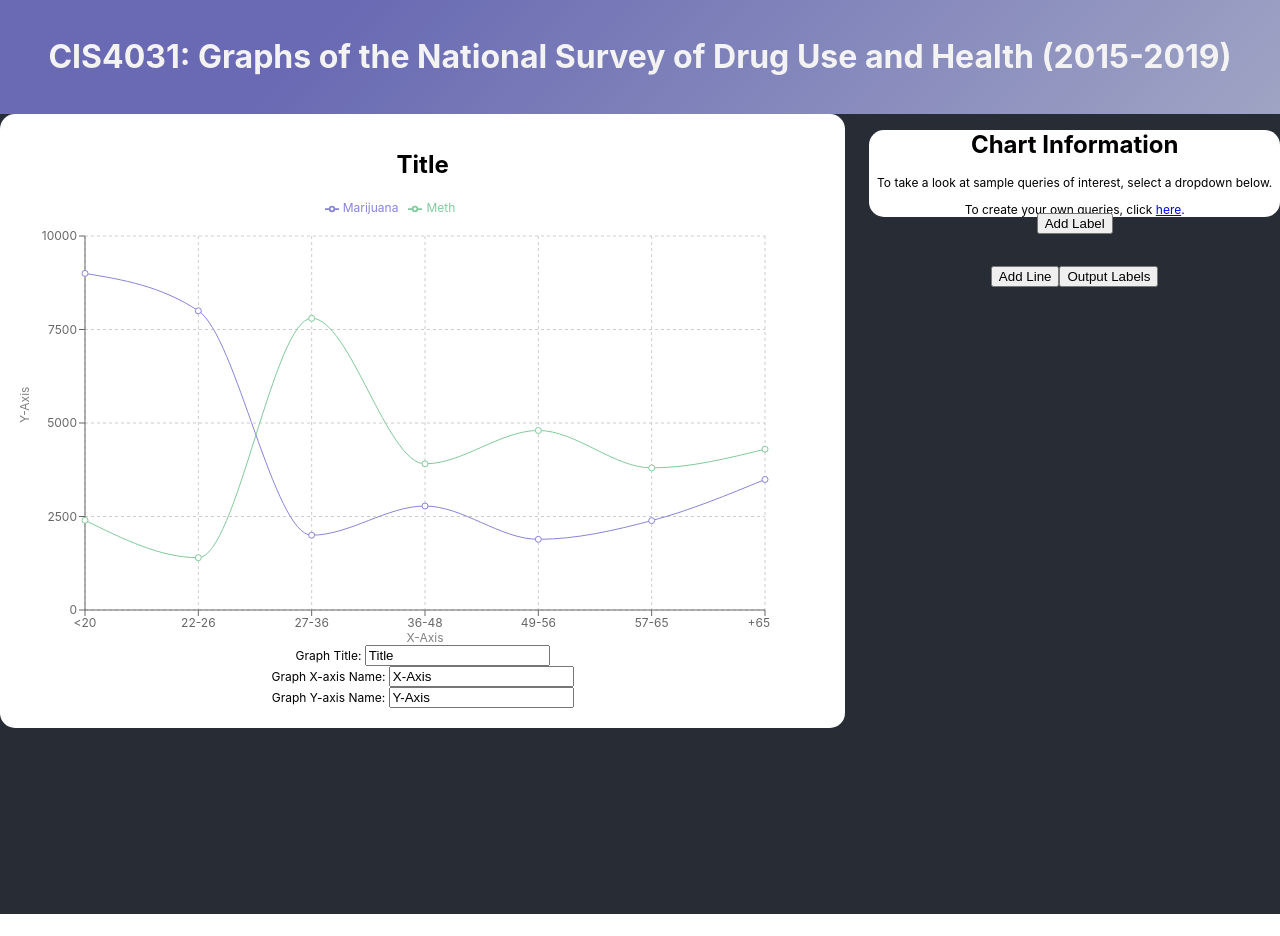
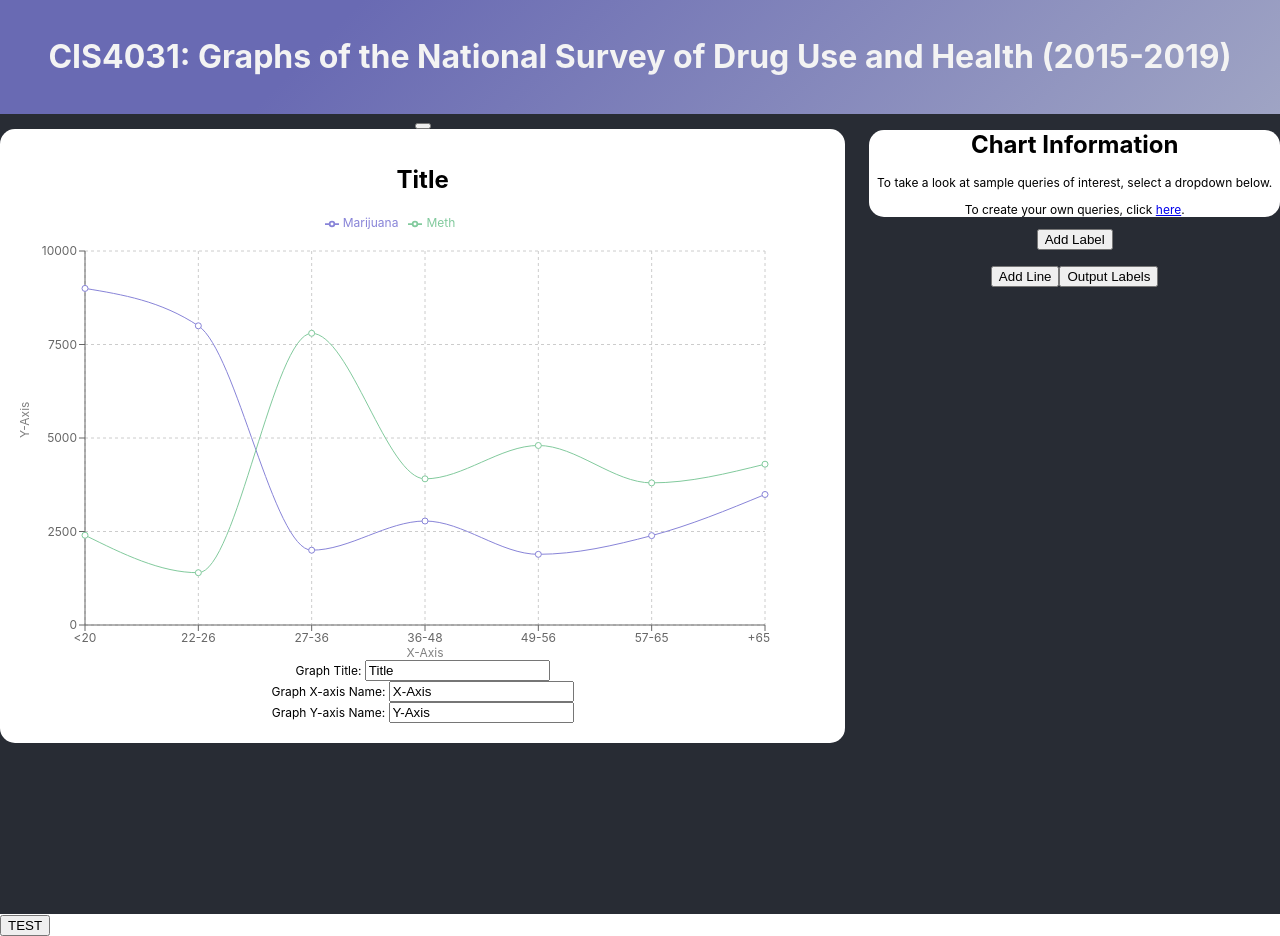
Before and after one commit to LunafreyaNguyen/DrugsDataCIS4031, a React (Create React App) app in the folder frontend/: page / in a window 1280 px wide. Before the commit the page ends 914 px from the top, so only its background shows below. Built offline with nearby package versions, Linux system fonts and the light colour scheme.

Commit message:
Fix Graph

```diff
--- a/frontend/src/App.js
+++ b/frontend/src/App.js
@@ -9,7 +9,8 @@ function App() {
   return (  // Returns the HTML to "inject"
       <>
           <Title/>
-          <Graph/>
+          <Graph />
+          <Test/>
       </>
   );
 }
--- a/frontend/src/Test.js
+++ b/frontend/src/Test.js
@@ -1,5 +1,5 @@
 import React from "react";
-import { useEffect } from 'react';
+import { useEffect,useState } from 'react';
 import { useDispatch, useSelector } from 'react-redux';
 import { getQR } from './components/calls/actions/queryActions.js';
 
@@ -8,20 +8,20 @@ import { getQR } from './components/calls/actions/queryActions.js';
 
 
 const Test = () => {
+    const [d, setD] = useState(0);
 
-    const data = { query: 'select * from response_meaning where questionID=55' };
+    const data = { query: 'select * from response_meaning where questionId=55' };
     const dispatch = useDispatch();
-    useEffect(() => {
-        console.log(dispatch);
-    }, [dispatch]);
+
 
     const backlogs = useSelector((state) => {
-        console.log(state)
+        console.log(state);
+        console.log(d);
         return;
     });
     return (
         <>
-            <button onClick={() => { console.log("Button Clicked"); dispatch(getQR(data)); } }>
+            <button onClick={() => { console.log("Button Clicked"); dispatch(getQR(data)); setD(d+1) } }>
                 TEST
             </button>
         </>
--- a/frontend/src/components/graph/Chart.js
+++ b/frontend/src/components/graph/Chart.js
@@ -5,10 +5,7 @@ import { data } from './testData';    // Importing test data from testData.js
 import { LineChart, Line, XAxis, YAxis, CartesianGrid, Tooltip, Legend } from "recharts"; //Importing recharts objects
 
 
-function Chart({data2}) {
-    const [title, setTitle] = useState('Title');
-    const [xaxis, setXaxis] = useState('X-Axis');
-    const [yaxis, setYaxis] = useState('Y-Axis');
+function Chart({ data2,title,setTitle,xaxis,setXaxis,yaxis,setYaxis,lines }) {
     /*const [date, setDate] = useState('Title');
     const [date, setDate] = useState('X-Axis');
     const [date, setDate] = useState('Y-Axis');*/
@@ -18,11 +15,14 @@ function Chart({data2}) {
 
     }
     function presets() {
-
+        console.log(data);
+        data[0]["Help"] = 0;
+        console.log(data[0])
     }
 
     return (
         <>
+            <button onClick={() => {presets() } }/>
             {/* White block on the left- contains the chart and title of the chart */}
             <div className="chart">
                 <div className="chartTitle">
--- a/frontend/src/components/graph/Line.js
+++ b/frontend/src/components/graph/Line.js
@@ -4,7 +4,7 @@ import Option from './Option.js';
 import { Button, Autocomplete, TextField, Grid, Box} from '@mui/material';
 import { DeleteRounded,AddCircle } from '@mui/icons-material';
 
-function Line({ name, id, deleteF, update, questions, labels }) {
+function Line({ name, id, deleteF, update, questions, labels,data2 }) {
     const [question, setQuestion] = useState();
     const [opts, setOpts] = useState([]);
     /*const [date, setDate] = useState('Title');
--- a/frontend/src/components/graph/graph.js
+++ b/frontend/src/components/graph/graph.js
@@ -14,7 +14,10 @@ function Graph() {
     const [lines, setLines] = useState([]);
     const [labels, setLabels] = useState([]);
     const [question, setQuestion] = useState(questions);
-    let data2 = "HI";
+    const [title, setTitle] = useState('Title');
+    const [xaxis, setXaxis] = useState('X-Axis');
+    const [yaxis, setYaxis] = useState('Y-Axis');
+    const [data2, setData2] = useState();
 
 
     function test() {console.log(labels) }
@@ -73,7 +76,7 @@ function Graph() {
                 <header className="graph-header">
                     <Grid container direction="row" spacing={2} columnSpacing={{ xs: 2, sm: 3} }>
                         <Grid item xs={12} lg={8} xl={6}>
-                            <Chart data2={data2} />
+                            <Chart title={title} setTitle={setTitle} xaxis={xaxis} yaxis={yaxis} setXaxis={setXaxis} setYaxis={setYaxis} data2={data2} lines={ lines } />
                         </Grid>
                         {/* Block on right side- contains information about the chart on the left */}
                         <Grid item xs={12} lg={4} xl={ 6 }>
@@ -87,25 +90,24 @@ function Graph() {
                                 </p>
                             </div>
                             <Grid container spacing={2}>
+                                <Grid item xs={12}>
+                                    <button onClick={() => { addLabel() }} >Add Label</button>
+                                </Grid>
                                 {
                                     labels.map((label) => (<Grid item xs={4}><Label key={label.id} id={label.id} name={label.name} deleteF={deleteLabel} update={updateLabel} /></Grid>))
                                 }
 
-                            </Grid>
-                            <Grid container spacing={2}>
-                                <Grid item xs={12}>
-                                    <button onClick={() => { addLabel() }} >Add Label</button>
-                                </Grid>
-                                <Grid item xs={12}>
-                                    {
-                                        lines.map((line) => (<Line key={line.id} questions={question} id={line.id} name={line.name} deleteF={deleteLine} update={updateLine} labels={labels} />))
-
-                                    }
-                                </Grid>
                                 <Grid item xs={12}>
                                     <button onClick={() => { addLine() }} >Add Line</button>
                                     <button onClick={() => { test() }} >Output Labels</button>
                                 </Grid>
+                                <Grid item xs={12}>
+                                    {
+                                        lines.map((line) => (<Line key={line.id} data2={ data2 } questions={question} id={line.id} name={line.name} deleteF={deleteLine} update={updateLine} labels={labels} />))
+
+                                    }
+                                </Grid>
+
                             </Grid>
 
                         </Grid>
```
